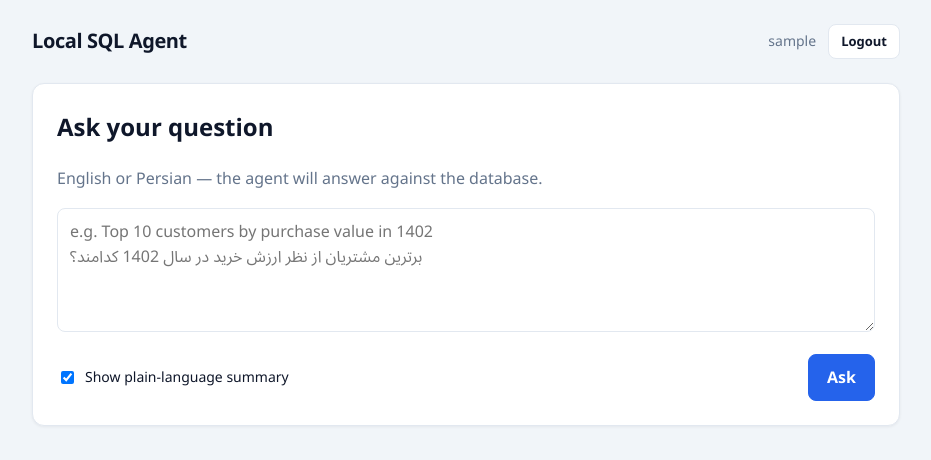
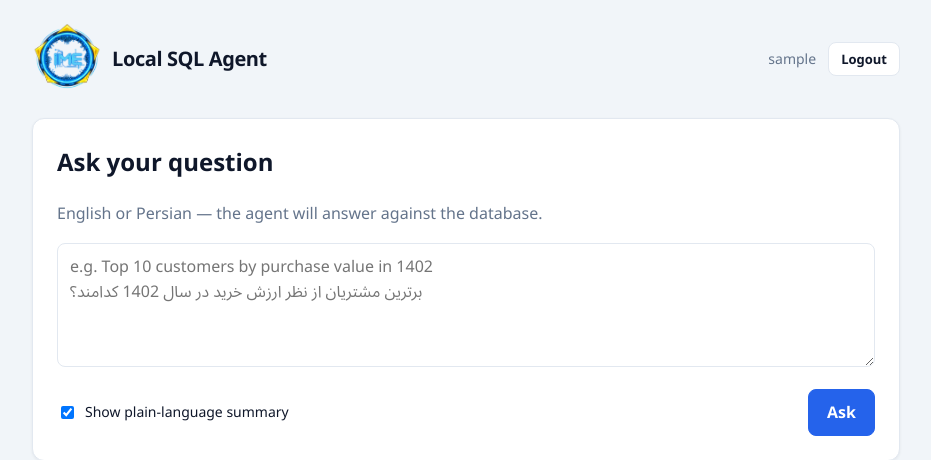
Before and after one commit to alisadeghiaghili/local-sql-agent, a Flask app: page / in a window 1280 px wide. Shown: the top 460 px of the page, without its empty margins (174-1105 px from the left). Run offline with Flask 3, Linux system fonts and the light colour scheme; the visitor is signed in with stand-in values (Sample User, id 1); parts of the project's set-up code (start-up, migrations or seed data) failed here and were passed over.

Commit message:
feat(webapp): add IME logo in navbar

```diff
--- a/webapp/static/style.css
+++ b/webapp/static/style.css
@@ -37,9 +37,17 @@ header {
 }
 
 .brand {
+  display: flex;
+  align-items: center;
+  gap: 10px;
   font-size: 20px;
   font-weight: 700;
   letter-spacing: -0.02em;
+}
+
+.logo {
+  height: 70px;
+  width: 70px;
 }
 
 nav { display: flex; align-items: center; gap: 12px; }
--- a/webapp/templates/base.html
+++ b/webapp/templates/base.html
@@ -10,7 +10,10 @@
 <body>
   <div class="container">
     <header>
-      <div class="brand">Local SQL Agent</div>
+      <div class="brand">
+        <img class="logo" src="{{ url_for('static', filename='images/favicon.png') }}" alt="IME logo">
+        Local SQL Agent
+      </div>
       {% if username %}
       <nav>
         <span class="user">{{ username }}</span>
```
